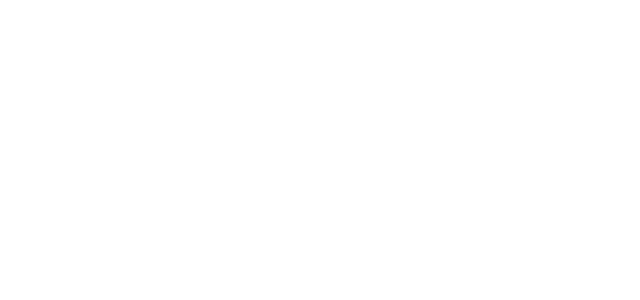
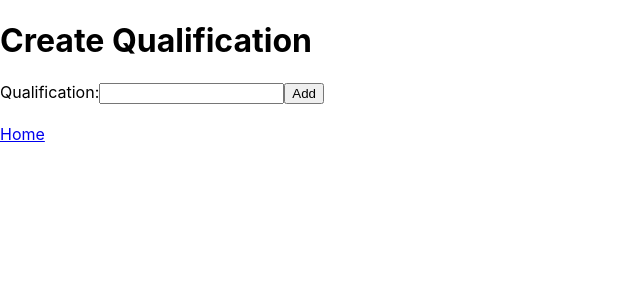
Before and after one commit to GavinGitProgramms/BAS-341, a React (Create React App) app in the folder client/: page /servicepage/qualifications in a window 1280 px wide. Before the commit this address had no page. Shown: the top 300 px of the page, without its empty margins (0-640 px from the left). Built offline with nearby package versions, Linux system fonts and the light colour scheme; no server answers; the HTML template or start-up script is replaced by a standard one.

Commit message:
chore: Still a god

```diff
--- a/client/src/App.tsx
+++ b/client/src/App.tsx
@@ -9,6 +9,7 @@ import Userpage from './Userpage'
 import Servicepage from './Servicepage'
 import NewAppointment from './NewAppointment'
 import BookAppointment from './BookAppointment'
+import NewQualification from './NewQualification'
 
 function App() {
   return (
@@ -21,6 +22,10 @@ function App() {
         <Route path="/userhomepage/bookapp" element={<BookAppointment />} />
         <Route path="/servicepage" element={<Servicepage />} />
         <Route path="/servicepage/newslot" element={<NewAppointment />} />
+        <Route
+          path="/servicepage/qualifications"
+          element={<NewQualification />}
+        />
       </Routes>
     </>
   )
--- a/client/src/BookAppointment.tsx
+++ b/client/src/BookAppointment.tsx
@@ -60,6 +60,10 @@ const BookAppointment = () => {
         />
         <button>Book</button>
       </form>
+      <br />
+      <span className="line">
+        <a href="/userhomepage">Home</a>
+      </span>
     </>
   )
 }
--- a/client/src/NewAppointment.tsx
+++ b/client/src/NewAppointment.tsx
@@ -93,6 +93,10 @@ const NewAppointment = () => {
         <br />
         <button>Create</button>
       </form>
+      <br />
+      <span className="line">
+        <a href="/servicepage">Home</a>
+      </span>
     </>
   )
 }
--- /dev/null
+++ b/client/src/NewQualification.tsx
@@ -0,0 +1,48 @@
+import { useRef, useState, useEffect, SetStateAction } from 'react'
+import axios from './api/axios'
+import { Appointment, User } from './types/entity.types'
+
+const USER_URL = '/auth/user'
+
+const NewQualification = () => {
+  const [qualification, setQualification] = useState('')
+  const [user, setUser] = useState<User>()
+
+  useEffect(() => {
+    try {
+      axios
+        .get<User>(USER_URL)
+        .then((res: { data: SetStateAction<User | undefined> }) =>
+          setUser(res.data),
+        )
+    } catch (error) {}
+  }, [])
+
+  const handleSubmit = async (e: any) => {
+    e.preventDefault()
+    user?.qualifications.push(qualification)
+    console.log(user?.qualifications)
+  }
+
+  return (
+    <>
+      <h1>Create Qualification</h1>
+      <form onSubmit={handleSubmit}>
+        <label htmlFor="qualification">Qualification:</label>
+        <input
+          type="text"
+          id="qualification"
+          autoComplete="off"
+          onChange={(e) => setQualification(e.target.value)}
+        />
+        <button>Add</button>
+      </form>
+      <br />
+      <span className="line">
+        <a href="/servicepage">Home</a>
+      </span>
+    </>
+  )
+}
+
+export default NewQualification
--- a/client/src/Servicepage.tsx
+++ b/client/src/Servicepage.tsx
@@ -3,6 +3,7 @@ import axios from './api/axios'
 import { Appointment, User } from './types/entity.types'
 import { AppointmentDisplay } from './components/AppointmentDisplay'
 import { Logout } from './components/Logout'
+import { QualificationDisplay } from './components/QualificationDisplay'
 
 const USER_URL = '/auth/user'
 const APPOINT_URL = '/appointment'
@@ -28,6 +29,12 @@ const Servicepage = () => {
     <>
       <div>Welcome, {user?.first_name}!</div>
       <div>
+        Qualifications:
+        {user?.qualifications.map((qualification) => {
+          return <QualificationDisplay qualification={qualification} />
+        })}
+      </div>
+      <div>
         Current Appointments:
         {appointments?.map((appointment) => {
           return (
@@ -49,6 +56,14 @@ const Servicepage = () => {
           <a href="/servicepage/newslot">New Slot</a>
         </span>
       </p>
+
+      <p>
+        Want to add qualifications?
+        <br />
+        <span className="line">
+          <a href="/servicepage/qualifications">New Qualification</a>
+        </span>
+      </p>
       <Logout />
     </>
   )
--- /dev/null
+++ b/client/src/components/QualificationDisplay.tsx
@@ -0,0 +1,3 @@
+export function QualificationDisplay(props: any) {
+  return <div>{props.qualification}</div>
+}
--- a/client/src/types/entity.types.ts
+++ b/client/src/types/entity.types.ts
@@ -32,6 +32,7 @@ export type User = BaseEntity<{
   last_name: string
   email: string
   phone_number: string
+  qualifications: string[]
 }>
 
 export type Appointment = BaseEntity<{
```
